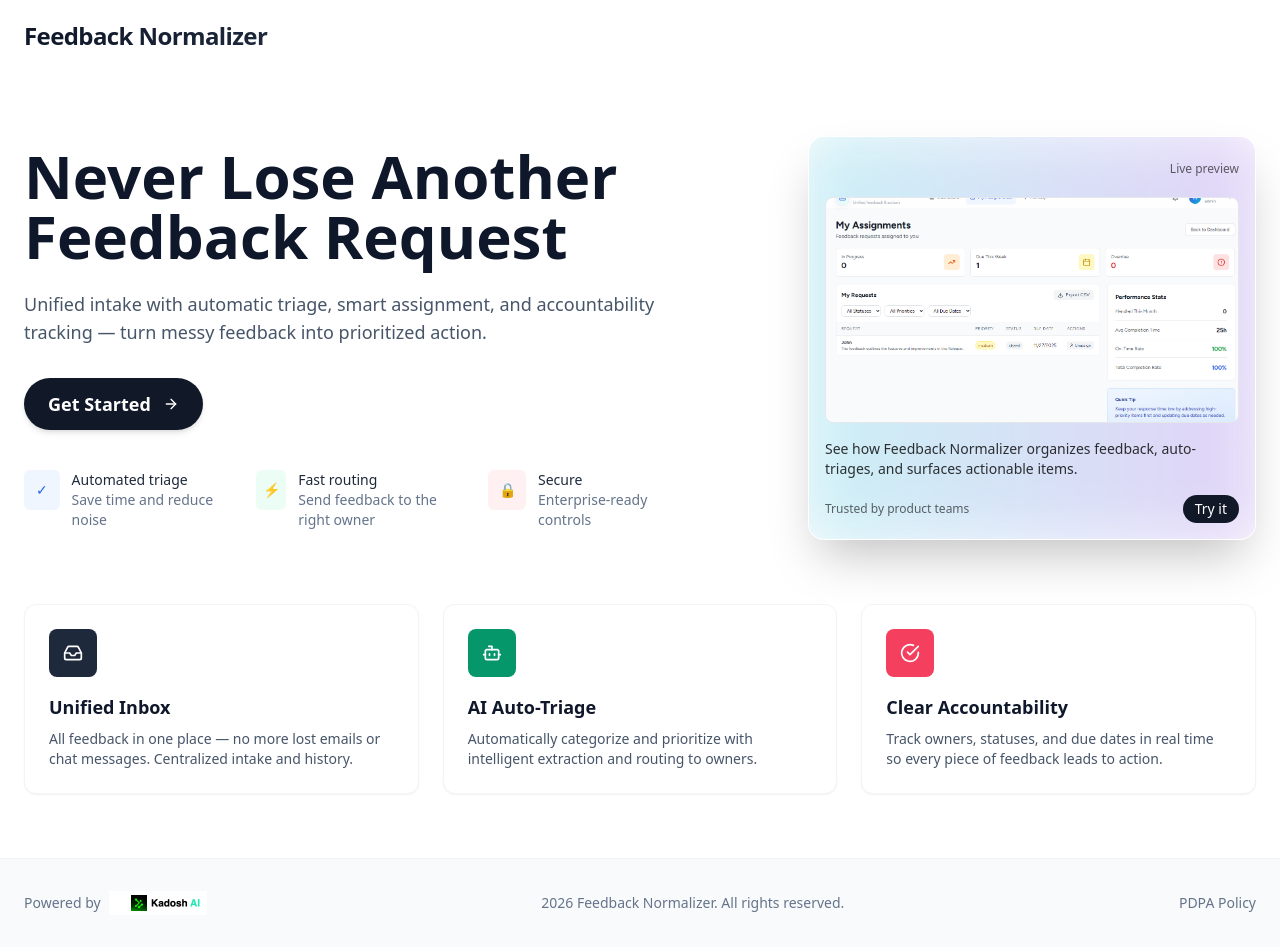
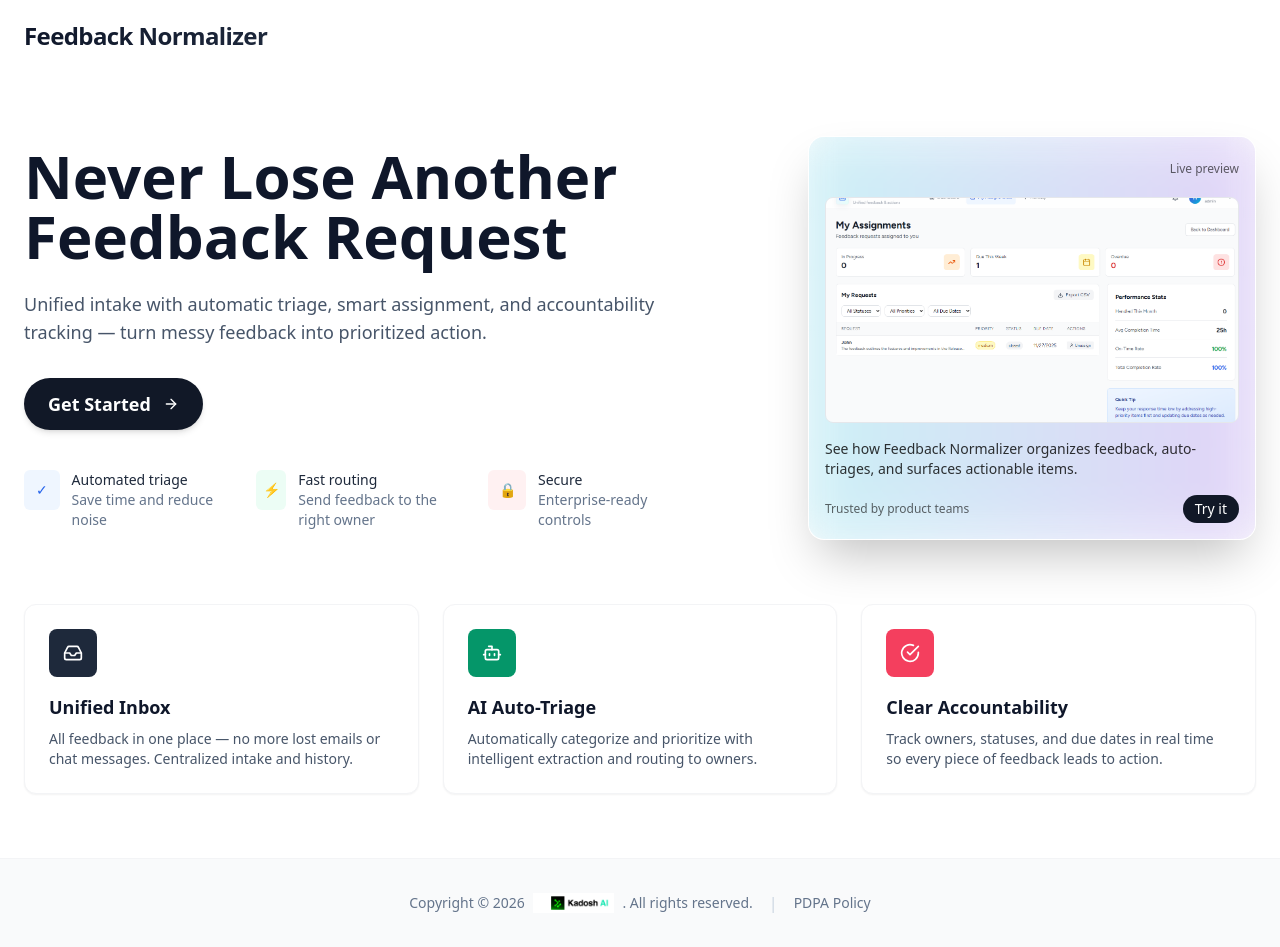
Before and after one commit to Dasukiii/Feedback-Normalizer, a React (Vite) app: page / in a window 1280 px wide. Built offline with nearby package versions, Linux system fonts and the light colour scheme; no server answers.

Commit message:
Updated LandingPage.tsx

```diff
--- a/src/components/LandingPage.tsx
+++ b/src/components/LandingPage.tsx
@@ -167,24 +167,19 @@ export default function LandingPage({ onLogin, onSignUp, onShowPrivacy }: Landin
       {/* Footer */}
       <footer className="border-t border-gray-100 bg-gray-50 flex-shrink-0 mt-auto">
         <div className="container mx-auto px-6 py-8">
-          <div className="flex flex-col md:flex-row items-center justify-between gap-6">
+          <div className="flex flex-col md:flex-row items-center justify-center gap-4">
             <div className="flex items-center gap-2 text-sm text-slate-500">
-              <span>Powered by</span>
-              <img src={KadoshLogo} alt="Kadosh AI" className="h-6 w-auto" />
+              <span>Copyright © 2026</span>
+              <img src={KadoshLogo} alt="Kadosh AI" className="h-5 w-auto" />
+              <span>. All rights reserved.</span>
             </div>
-
-            <div className="text-sm text-slate-500 text-center">
-              2026 Feedback Normalizer. All rights reserved.
-            </div>
-
-            <div className="flex gap-6 text-sm">
-              <button
-                onClick={onShowPrivacy}
-                className="text-slate-500 hover:text-slate-700 hover:underline transition-colors"
-              >
-                PDPA Policy
-              </button>
-            </div>
+            <span className="hidden md:inline text-slate-300">|</span>
+            <button
+              onClick={onShowPrivacy}
+              className="text-sm text-slate-500 hover:text-slate-700 hover:underline transition-colors"
+            >
+              PDPA Policy
+            </button>
           </div>
         </div>
       </footer>
```
